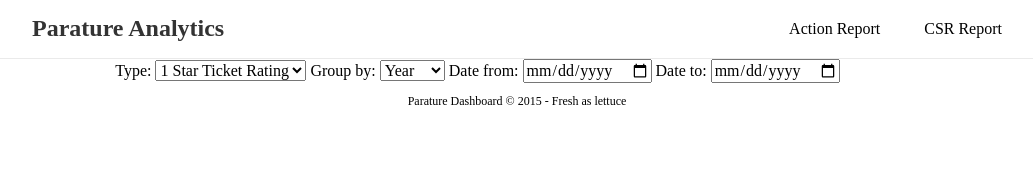
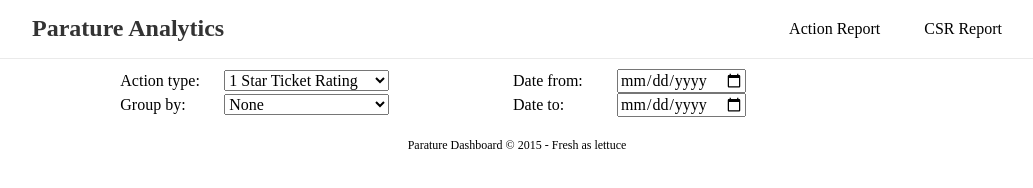
Before and after one commit to finalsite/paratureanalytics, a website: page frontend_dev/source/index.html in a window 1280 px wide. Shown: the whole page, without its empty margins (123-1156 px from the left). Drawn offline with Linux system fonts and the light colour scheme; no server answers; a web font is replaced by a local one.

Commit message:
feat: add vanilla hooks/styles for form

```diff
--- a/frontend_dev/source/css/main.css
+++ b/frontend_dev/source/css/main.css
@@ -13,6 +13,9 @@
 p {
   font-family: 'Lato', sans-serif;
 }
+
+
+
 
 
 /* -------------------------------- *\
@@ -42,3 +45,34 @@
 td {
   padding: 5px 10px;
 }
+
+
+
+
+
+/* -------------------------------- *\
+    #FORMS
+\* -------------------------------- */
+
+.form {
+  margin: 10px 5px;
+}
+
+
+.form_section {
+  display: block;
+}
+
+.form__section.form__section--two-col {
+  display: inline-block;
+  width: 49%;
+}
+
+.form__label {
+  display: inline-block;
+  min-width: 100px;
+}
+
+.form__select {
+  min-width: 165px;
+}
--- a/frontend_dev/source/index.html
+++ b/frontend_dev/source/index.html
@@ -44,24 +44,33 @@
     <div class="grid__row">
       <div class="grid__col-1"></div>
       <div class="grid__col-10">
-        <form>
-          <label for="type">Type:</label>
-          <select name="type" id="type">
+        <form class="form">
+          <div class="form__section form__section--two-col">
+            <label class="form__label" for="type">Action type:</label>
+            <select class="form__select" name="type" id="type">
               <option value="1">1 Star Ticket Rating</option>
               <option value="2">2 Star Ticket Rating</option>
               <option value="3">3 Star Ticket Rating</option>
               <option value="4">4 Star Ticket Rating</option>
             </select>
-          <label for="group">Group by:</label>
-          <select name="group" id="group">
+          </div>
+          <div class="form__section form__section--two-col">
+            <label class="form__label" for="datemin">Date from:</label>
+            <input type="date" id="datemin">
+          </div>
+          <div class="form__section form__section--two-col">
+            <label class="form__label" for="group">Group by:</label>
+            <select class="form__select" name="group" id="group">
+              <option value="0">None</option>
               <option value="1">Year</option>
               <option value="2">Month</option>
               <option value="3">Day</option>
             </select>
-          <label for="datemin">Date from:</label>
-          <input type="date" id="datemin">
-          <label for="datemax">Date to:</label>
+          </div>
+          <div class="form__section form__section--two-col">
+            <label class="form__label" for="datemax">Date to:</label>
             <input type="date" id="datemax">
+          </div>
         </form>
       </div>
       <div class="grid__col-1"></div>
```
Also changed, not shown: frontend_dev/build/css/main.css, frontend_dev/build/index.html. Lines whose indentation alone changed are shown as unchanged.
